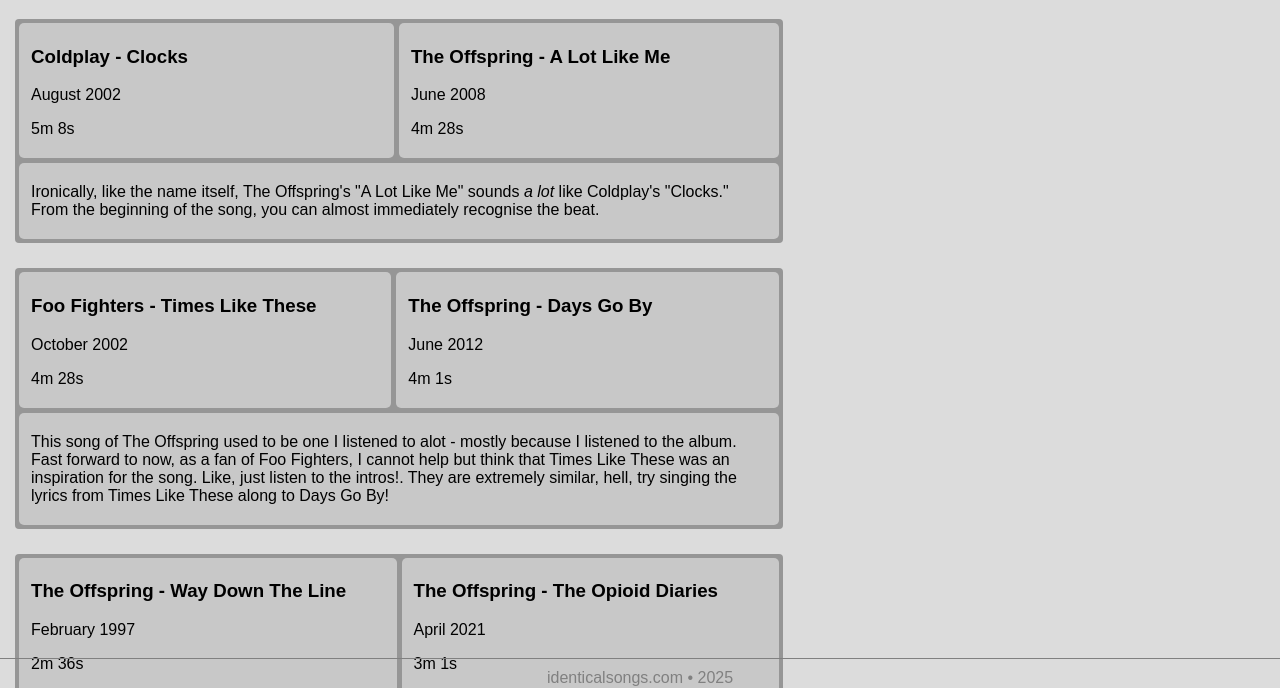
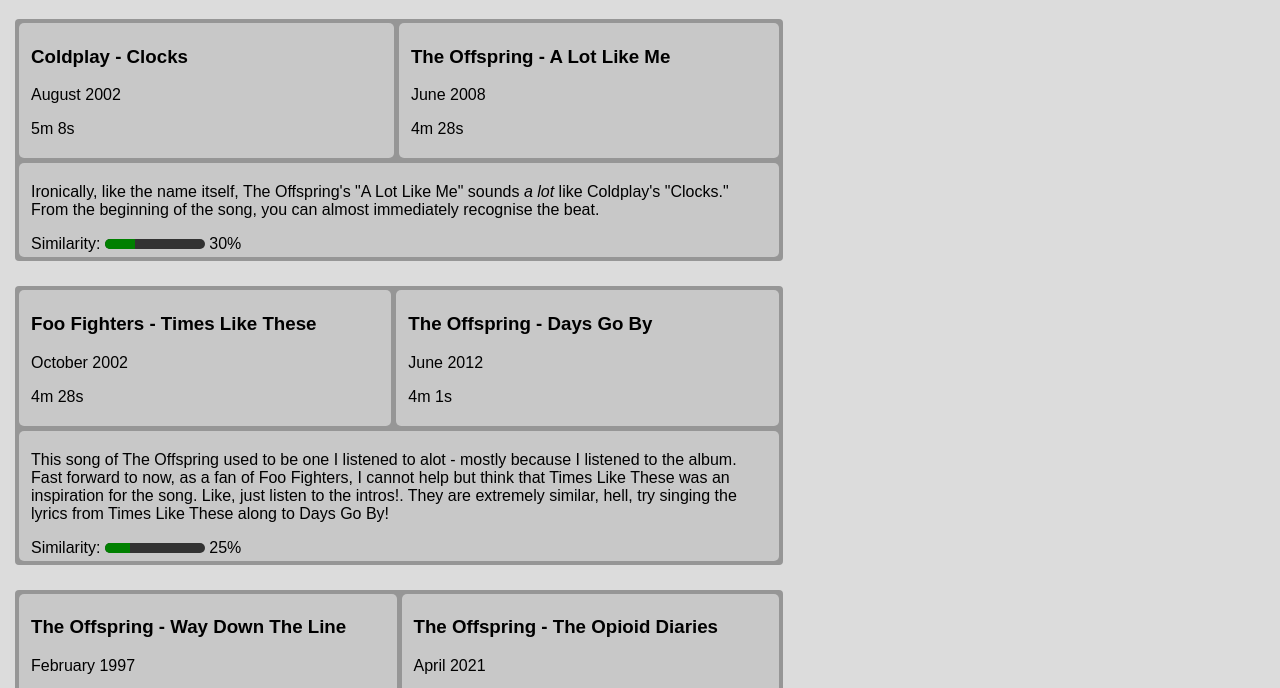
Before and after one commit to Superchicken962/similar-songs-blog-site, a plain HTML site: page songs.html in a window 1280 px wide. Shown: the part 103-791 px from the top of the page. Drawn offline with Linux system fonts and the light colour scheme.

Commit message:
Add similarity ratings

```diff
--- a/comparisons.json
+++ b/comparisons.json
@@ -8,6 +8,7 @@
             "id": 1,
             "startAt": 0
         },
+        "similarity": 30,
         "description": "Ironically, like the name itself, The Offspring's \"A Lot Like Me\" sounds <i>a lot</i> like Coldplay's \"Clocks.\" From the beginning of the song, you can almost immediately recognise the beat."
     },
 
@@ -20,6 +21,7 @@
             "id": 3,
             "startAt": 0
         },
+        "similarity": 25,
         "description": "This song of The Offspring used to be one I listened to alot - mostly because I listened to the album. Fast forward to now, as a fan of Foo Fighters, I cannot help but think that Times Like These was an inspiration for the song. Like, just listen to the intros!. They are extremely similar, hell, try singing the lyrics from Times Like These along to Days Go By!"
     },
 
@@ -32,6 +34,7 @@
             "id": 4,
             "startAt": 0
         },
+        "similarity": 70,
         "description": "The Offspring is a great band, and have released some great tracks! However, as time goes on it seems their songs become more bland or derivative of their old hits. An example of this is with these two songs, with the more recent song sounding very alike to the one from over 20 years prior. Every time I try to listen to The Opioid Diaries, I almost just start singing the lyrics from Way Down The Line! It's really unfortunate to hear songs that just sound like older ones, because it just feels lazy and the song has nothing of note to remember, except the fact it sounds like an older one."
     }
 ]
--- a/css/main.css
+++ b/css/main.css
@@ -82,6 +82,9 @@
     padding-top: 10px;
     text-align: center;
 }
+footer.no-lock {
+    position: static;
+}
 
 /* Song comparisons */
 .songComparisonContainer {
@@ -131,3 +134,16 @@
     position: relative;
     grid-area: details;
 }
+
+.songComparison .similarityBar {
+    display: inline-block;
+    background-color: rgb(50,50,50);
+    width: 100px;
+    height: 10px;
+    border-radius: 5px;
+    overflow: hidden;
+}
+.songComparison .similarityBar .bar {
+    background-color: green;
+    height: 100%;
+}
--- a/js/songs.js
+++ b/js/songs.js
@@ -24,7 +24,7 @@
     const songsContainer = document.querySelector(".songComparisonContainer");
 
     for (const comparison of comparisons) {
-        const { songA: songA_, songB: songB_, description } = comparison;
+        const { songA: songA_, songB: songB_, description, similarity } = comparison;
 
         const times = {
             songA: {
@@ -46,7 +46,7 @@
         const songA = Song.fromObj(findSongA);
         const songB = Song.fromObj(findSongB);
 
-        const element = buildComparisonElement(songA, songB, { times, description });
+        const element = buildComparisonElement(songA, songB, { times, description, similarity });
 
         songsContainer.appendChild(element);
     }
@@ -78,6 +78,12 @@
 
         <div class="details">
             <p class="description">${info.description}</p>
+
+            <div class="similarity">
+                Similarity:
+                <div class="similarityBar"><div class="bar" style="width:${info.similarity}%;"></div></div>
+                ${info.similarity}%
+            </div>
         </div>
     `;
 
--- a/songs.html
+++ b/songs.html
@@ -4,7 +4,7 @@
     <meta charset="UTF-8">
     <meta name="viewport" content="width=device-width, initial-scale=1.0">
     <title>Similiar Songs</title>
-    <link href="css/main.css?v=16052025_0" rel="stylesheet"/>
+    <link href="css/main.css?v=16052025_1" rel="stylesheet"/>
     <link rel="stylesheet" href="https://cdnjs.cloudflare.com/ajax/libs/font-awesome/6.5.2/css/all.min.css" integrity="sha512-SnH5WK+bZxgPHs44uWIX+LLJAJ9/2PkPKZ5QiAj6Ta86w+fsb2TkcmfRyVX3pBnMFcV7oQPJkl9QevSCWr3W6A==" crossorigin="anonymous" referrerpolicy="no-referrer" />
 </head>
 <body>
@@ -21,12 +21,12 @@
         <div class="songComparisonContainer"></div>
     </div>
 
-    <footer>
+    <footer class="no-lock">
         <!-- Website created by Mark Gurney -->
         identicalsongs.com • 2025
     </footer>
 </body>
-<script src="js/Song.js?v=16052025_0"></script>
-<script src="js/utils.js?v=16052025_0"></script>
-<script src="js/songs.js?v=16052025_0"></script>
+<script src="js/Song.js?v=16052025_1"></script>
+<script src="js/utils.js?v=16052025_1"></script>
+<script src="js/songs.js?v=16052025_1"></script>
 </html>
```
Also changed, not shown: index.html (+3 -3 lines).
